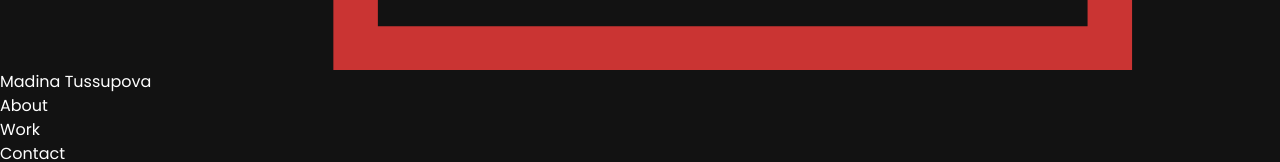
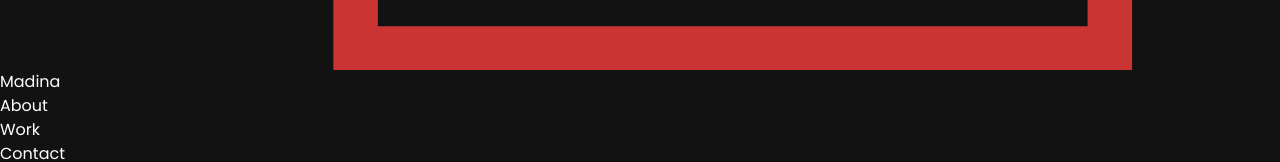
Before and after one commit to madina0801/portfolio, a React (Vite) app: page / in a window 1280 px wide. Shown: the part 728-890 px from the top of the page. Built offline with nearby package versions, Linux system fonts and the light colour scheme.

Commit message:
complete navbar

```diff
--- a/src/components/Navbar.jsx
+++ b/src/components/Navbar.jsx
@@ -24,7 +24,7 @@ const Navbar = () => {
         >
           <img src={logo} alt="logo" className="w-9 h-9 object-contain" />
           <p className="text-white text-[18px] font-bold cursor-pointer">
-            Madina Tussupova
+            Madina
           </p>
         </Link>
         <ul className="list-none hidden sm:flex flex-row gap-10">
@@ -59,8 +59,11 @@ const Navbar = () => {
                   key={link.key}
                   className={`${
                     active === link.title ? "text-white" : "text-secondary"
-                  } hover:text-white text-[18px] font-medium cursor-pointer`}
-                  onClick={() => setActive(link.title)}
+                  } font-poppins font-medium cursor-pointer text-[16px]`}
+                  onClick={() => {
+                    setToggle(!toggle);
+                    setActive(link.title);
+                  }}
                 >
                   <a href={`#${link.id}`}>{link.title}</a>
                 </li>
```
